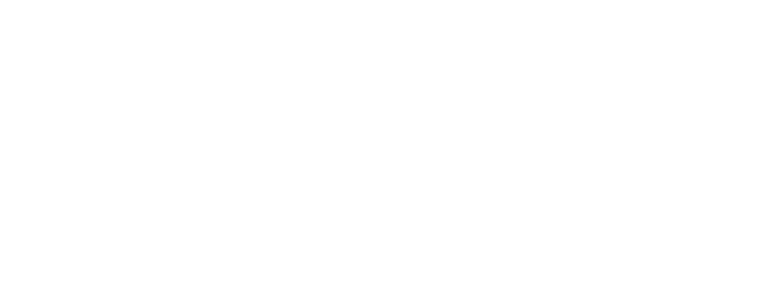
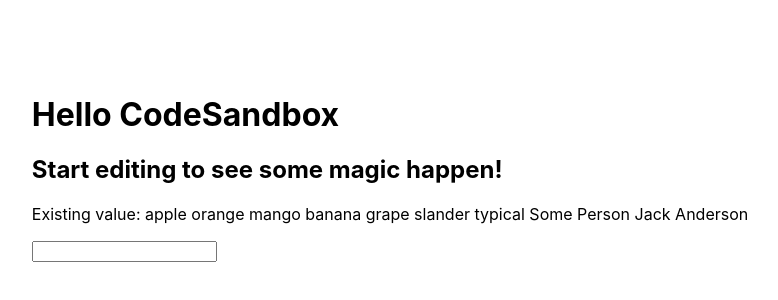
Before and after one commit to Saddam-tech/algo-problems-solutions, a React (Create React App) app: page /#/test11 in a window 1280 px wide. Before the commit this address led to /#/. Shown: the part 232-532 px from the top of the page, without its empty margins (250-1028 px from the left). Built offline with nearby package versions, Linux system fonts and the light colour scheme; a web font is replaced by a local one.

Commit message:
understanding of useCallback and react.memo

```diff
--- /dev/null
+++ b/src/components/Modal.js
@@ -0,0 +1,10 @@
+import React from "react";
+
+export default React.memo(function Modal({ modalClick, modalText }) {
+  console.log("Hello from Modal!!!");
+  return (
+    <button onClick={modalClick} className="App">
+      {modalText}
+    </button>
+  );
+});
--- /dev/null
+++ b/src/components/SearchEngine.js
@@ -0,0 +1,38 @@
+import { useState } from "react";
+
+export default function SearchEngine() {
+  const [words] = useState([
+    "apple",
+    "orange",
+    "mango",
+    "banana",
+    "grape",
+    "slander",
+    "typical",
+    "Some Person",
+    "Jack Anderson",
+  ]);
+  const [output, setOutput] = useState([]);
+
+  function filter(value) {
+    setOutput(
+      words.filter((word) => {
+        if (value === "") return words;
+        return word.toLowerCase().includes(value.toLowerCase().trim());
+      })
+    );
+  }
+
+  return (
+    <div className="App">
+      <h1>Hello CodeSandbox</h1>
+
+      <h2>Start editing to see some magic happen!</h2>
+      <p>
+        Existing value:{" "}
+        {output.length === 0 ? words.join(" ") : output.join(" ")}
+      </p>
+      <input type="text" onChange={(e) => filter(e.target.value)} />
+    </div>
+  );
+}
--- /dev/null
+++ b/src/components/UseCallback.js
@@ -0,0 +1,30 @@
+import { useState, useCallback } from "react";
+import Modal from "./Modal";
+
+export default function UseCallBack() {
+  const [state, setState] = useState("Hello!!!");
+  const [show, setShow] = useState(false);
+
+  console.log("Hello from Parent of Modal!!!");
+
+  const test1 = useCallback(() => {
+    console.log("test1 => usaCallback()");
+  }, []);
+  const test2 = () => {
+    setState("Escape the Matrix!!!");
+  };
+  const test3 = () => {
+    console.log("test3");
+    setShow((prev) => !prev);
+  };
+
+  return (
+    <div className="App">
+      <h1>Hello CodeSandbox</h1>
+      <h2>Start editing to see some magic happen!</h2>
+      <button onClick={test2}>Click Me to re-render Modal!!!</button>
+      <button onClick={test3}>Click me to Re-render Parent Component!!!</button>
+      <Modal modalClick={test1} modalText={state} />
+    </div>
+  );
+}
--- a/src/router.js
+++ b/src/router.js
@@ -7,7 +7,9 @@ import LikeButton from "./components/LikeButton";
 import LinearSearch from "./components/LinearSearch";
 import NamedOne from "./components/NamedOne";
 import OddNum from "./components/OddNum";
+import SearchEngine from "./components/SearchEngine";
 import SwappingArray from "./components/SwappingArray";
+import UseCallBack from "./components/UseCallback";
 
 export const router = [
   {
@@ -60,4 +62,14 @@ export const router = [
     path: "/test10",
     element: <CodingTest />,
   },
+  {
+    route: "test11",
+    path: "/test11",
+    element: <SearchEngine />,
+  },
+  {
+    route: "test12",
+    path: "/test12",
+    element: <UseCallBack />,
+  },
 ];
```
